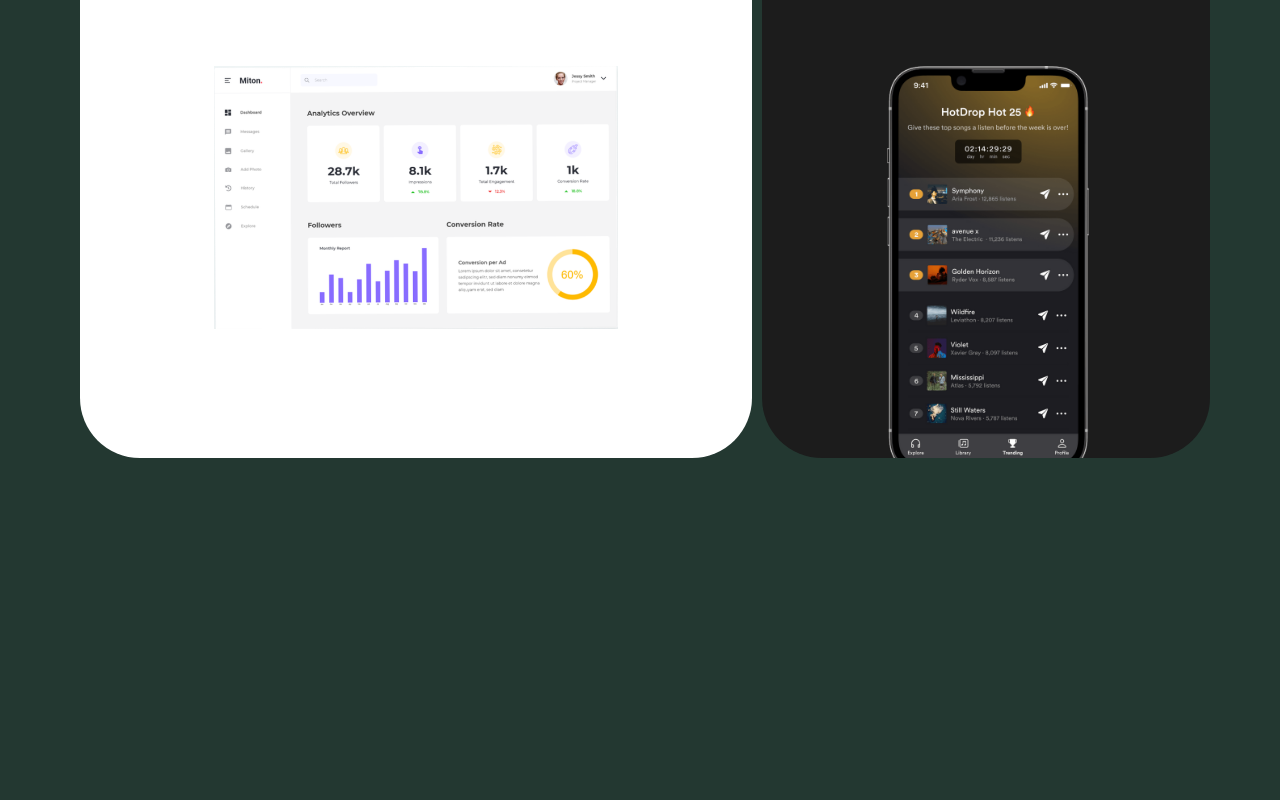
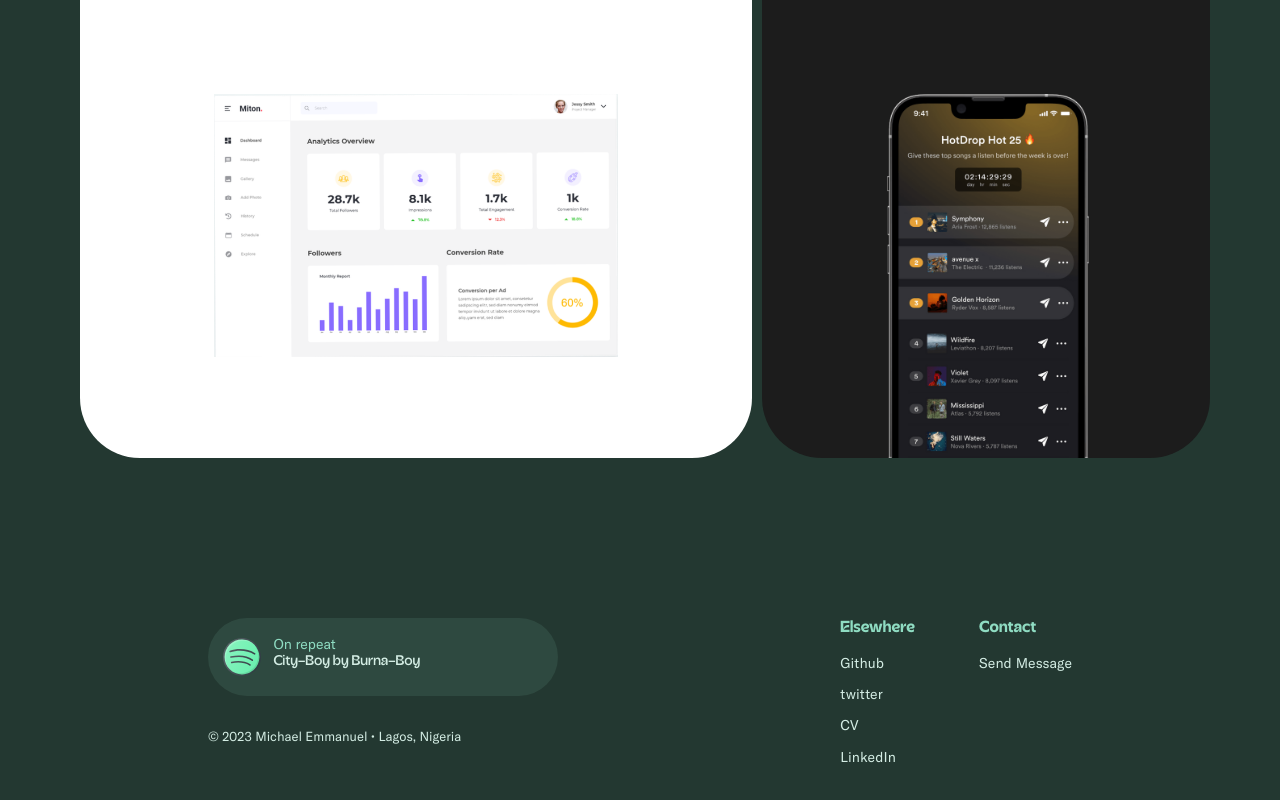
Before and after one commit to Mikey1233/myPortfolio, a React (Vite) app: page / in a window 1280 px wide. Shown: the part 1558-2358 px from the top of the page. Before the commit the page ends 2048 px from the top, so only its background shows below. Built offline with nearby package versions, Linux system fonts and the light colour scheme.

Commit message:
made the responsive design

```diff
--- a/src/component/Header/header.css
+++ b/src/component/Header/header.css
@@ -5,37 +5,14 @@
   padding: 7rem 1rem 0rem 1rem;
   text-align: center;
   align-items: center;
-  /* background-color: aqua; */
-  /* background: rgb(39, 174, 112); */
-
-  background:linear-gradient(
+  background: linear-gradient(
     180deg,
     rgba(39, 174, 112, 1) 0%,
     rgba(40, 149, 93, 1) 0%,
     rgba(35, 56, 49, 1) 82%,
     rgba(35, 56, 49, 1) 100%
   );
-
-
-animation: gradientChange 3s ease-in-out infinite;
-
 }
-/* Define the base gradient */
-
-/* Define the animation keyframes */
-@keyframes gradientChange {
-  0% {
-    background-position: 0% 50%;
-  }
-  50% {
-    background-position: 100% 50%;
-  }
-  100% {
-    background-position: 0% 50%;
-  }
-}
-
-/* Apply the animation to the element */
 
 .name {
   display: flex;
@@ -58,7 +35,7 @@ animation: gradientChange 3s ease-in-out infinite;
 .home-text p {
   color: var(--color-text-p);
   font-size: clamp(1rem, 0.8852rem + 0.4898vw, 1.375rem);
-  font-family: 'gt';
+  font-family: "gt";
 }
 .star1 {
   text-align: right;
@@ -67,3 +44,16 @@ animation: gradientChange 3s ease-in-out infinite;
 .star2 {
   text-align: left;
 }
+@media screen and (max-width: 700px) {
+  .header {
+    /* height: 100vh; */
+    padding: 7rem 1rem 0rem 1rem;
+
+  }
+  .name-content h3 {
+    font-size: 60px;
+  }
+  .home-text p{
+    font-size: 24px;
+  }
+}
--- a/src/component/InProgress/inprogress.css
+++ b/src/component/InProgress/inprogress.css
@@ -32,10 +32,11 @@
     background-color: hsla(0, 0%, 100%, 1);
     border-radius: 60px;
     padding: 20px 30px;
+    overflow: hidden;
     position: relative;
 }
 .box-1-content,.box-2-content{
-    text-align: right;
+    text-align: right
 }
 .box-1-content small{
     text-transform: uppercase;
@@ -52,7 +53,7 @@
 .box-1 img{
     position: absolute;
     width: 60%;
-    top: 30%;
+    top: 35%;
     left: 20%;
     transition: all .4s;
     cursor: pointer;
@@ -66,13 +67,13 @@ transform: translateY(10px);
     border-radius: 60px;
     padding: 20px 30px;
     position: relative;
-    z-index: 100;
+    /* z-index: 100; */
     overflow: hidden;
 }
 .box-2 img{
     position: absolute;
     width: 45%;
-    top: 30%;
+    top: 35%;
     left: 28%;
     transition: all .4s;
     cursor: pointer;
@@ -93,3 +94,29 @@ transform: translateY(10px);
     font-weight: 700;
     font-family: 'acorn',sans-serif;
 }
+
+@media screen and (max-width:700px){
+    .progress{
+        padding:  2rem ;
+        /* margin-top: 2rem; */
+    }
+    .progress-title h3{
+
+        font-size: 60px;
+        letter-spacing: 1px;
+        line-height: 100%;
+        margin-bottom: 3.5rem;
+    }
+    .progress-title p{
+        font-size: 24px;
+        line-height: 100%;
+        padding: unset;
+        /* max-width: 300px; */
+    }
+    .progress-content{
+        grid-template-columns:1fr;
+            grid-template-rows: 50% 50%;
+        gap: 2rem;
+        height: 80vh;
+    }
+}
--- a/src/component/footer/Footer.jsx
+++ b/src/component/footer/Footer.jsx
@@ -1,11 +1,80 @@
-import React from 'react'
+import React from "react";
+import "./footer.css";
+import sportIcon from "../../Assets/spotify.svg";
 
+const SongLink = ({ songUrl }) => {
+  const handleClick = () => {
+    window.open(`https://open.spotify.com/track/${songUrl}`, "_blank");
+  };
+
+  return (
+    <a href="#" onClick={handleClick}>
+      <p>City-Boy by Burna-Boy</p>
+    </a>
+  );
+};
 function Footer() {
   return (
-    <div>
-
+    <div className="footer">
+      <div className="footer-spotify">
+        <div className="footer-spotify-bar">
+          <img src={sportIcon} alt="spotify icon" />
+          <div className="footer-spotify-bar-content">
+            <span>On repeat</span>
+            <SongLink songUrl={"1OX1aWd5WTavFuOXZ7k6Q5"} />
+          </div>
+        </div>
+        <div className="copy">
+          <p> © 2023 Michael Emmanuel • Lagos, Nigeria</p>
+        </div>
+      </div>
+      <div className="footer-links">
+        <div className="footer-links-lists">
+          <p>Elsewhere</p>
+          <ul>
+            <li>
+              <a
+                className="footer-a"
+                href="https://github.com/Mikey1233"
+                target="blank"
+              >
+                Github
+              </a>
+            </li>
+            <li>
+              <a
+                className="footer-a"
+                href="https://twitter.com/MikeyCodes123"
+                target="blank"
+              >
+                twitter
+              </a>
+            </li>
+            <li>
+              <a className="footer-a">CV</a>
+            </li>
+            <li>
+              <a
+                className="footer-a"
+                target="blank"
+                href="https://www.linkedin.com/in/emmanuel-michael-b82106260/"
+              >
+                LinkedIn
+              </a>
+            </li>
+          </ul>
+        </div>
+        <div className="footer-links-contact">
+          <p>Contact</p>
+          <ul>
+            <li>
+              <a className="footer-a">Send Message</a>
+            </li>
+          </ul>
+        </div>
+      </div>
     </div>
-  )
+  );
 }
 
-export default Footer
+export default Footer;
--- a/src/component/footer/footer.css
+++ b/src/component/footer/footer.css
@@ -0,0 +1,75 @@
+.footer{
+    padding:  8rem 13rem 4rem 13rem;
+    display: flex;
+    justify-content: space-between;
+    /* padding: ; */
+}
+.footer-spotify-bar{
+display: flex;
+/* justify-content: space-between; */
+max-width: 350px;
+gap: 12px;
+background-color: hsla(160, 52%, 71%, .1);;
+padding: 7px 15px;
+align-items: center;
+margin-bottom: 2rem;
+border-radius: 60px;
+}
+.footer-spotify-bar-content span{
+    font-size: 14px;
+    color: #8fdcc2;
+    /* margin-bottom: 10px; */
+    font-family:'gt',sans-serif;
+}
+
+.footer-spotify-bar-content{
+    padding-top: 10px;
+}
+.footer-spotify-bar-content a{
+    font-family: 'acorn-light',sans-serif;
+}
+.copy p{
+    color: #d4ede4;
+    font-size: 13px;
+    font-family: 'gt',sans-serif;
+}
+.footer-spotify img{
+    width: 12%;
+}
+.footer-links{
+    display: flex;
+    gap: 4rem;
+}
+.footer-links ul{
+    list-style-type: none;
+    display: flex;
+    flex-direction: column;
+    gap: 0.7rem;
+    margin-top: 1rem;
+}
+.footer-a {
+    padding: 0;
+    cursor: pointer;
+    transition: all .4s;
+    font-family: 'gt',sans-serif;
+}
+.footer-a:hover{
+    color: var(--color-text-h);
+}
+.footer-links-lists,.footer-links-contact{
+    color: var(--color-text-h);
+    font-family: 'acorn',sans-serif;
+    letter-spacing: 0.1px;
+}
+@media screen and (max-width:700px) {
+    .footer{
+        padding:  8rem 2rem 4rem 2rem;
+        flex-direction: column;
+        gap: 3rem;
+        justify-content: space-between;
+        /* padding: ; */
+    }
+    .copy p{
+        font-size: 15px;
+    }
+}
--- a/src/component/gallery/Gallery.jsx
+++ b/src/component/gallery/Gallery.jsx
@@ -21,22 +21,8 @@ import res from "../../Assets/responsive.svg";
 
 
 function Gallery() {
-  const stackData = [
-    {
-      title: "Languages",
-      // data: `JavaScript(ES6+) ${<img src={jv}/>}, HTML 5, CSS 3, TAILWINDCSS.`,
-    },
-    {
-      title: "Frameworks & Tools",
-      // data: "GitHub, Vercel, Firebase, Reactjs, Vite",
-    },
-    {
-      title: "Others",
-      //   data: `Version Control Systems ,
-      //   Responsive Web Design, Communication, Collaboration,
-      //  Critical Thinking, Adaptablity`,
-    },
-  ];
+
+
   return (
     <div className="gallery-stack">
       <div className="gallery-stack-title">
--- a/src/component/gallery/stack/Stack.jsx
+++ b/src/component/gallery/stack/Stack.jsx
@@ -27,20 +27,20 @@ function Stack({
           <img src={img1} alt="logo" />
         </p>
         <p>
-          <span>, {two} </span>
+          <span> • {two} </span>
           <img src={img2} alt="logo" />
         </p>
         <p>
-          <span>, {three} </span>
+          <span> • {three} </span>
           <img src={img3} alt="logo" />
         </p>
         <p>
-          <span>, {four} </span>
+          <span> • {four} </span>
           <img src={img4} alt="logo" />
         </p>
         {cond && (
           <p>
-            <span>, {five} </span>
+            <span> • {five} </span>
             <img src={img5} alt="logo" />
           </p>
         )}
--- a/src/index.css
+++ b/src/index.css
@@ -8,6 +8,10 @@
 @font-face {
   font-family: "acorn";
   src: url('acorn/Acorn-Bold.otf');
+}
+@font-face {
+  font-family: "acorn-light";
+  src: url('acorn/Acorn-Medium.otf');
 }
 @font-face {
   font-family: "gt";
--- a/src/layouts/RootLayout.jsx
+++ b/src/layouts/RootLayout.jsx
@@ -1,17 +1,46 @@
 import React from 'react'
 import { Link, NavLink, Outlet } from 'react-router-dom'
+import { useRef, useEffect, useState } from "react";
 import './rootLayout.css'
 function RootLayout() {
+  const observer = useRef(null);
+  const [fade, setFade] = useState(false);
+  const containerRef = useRef(null);
+  useEffect(() => {
+    observer.current = new IntersectionObserver(
+      (entries) => {
+        if (entries[0].isIntersecting) {
+          setFade(true);
+        } else {
+          setFade(false);
+        }
+      },
+      { threshold: 0.5 }
+    );
+
+    if (containerRef.current) {
+      observer.current.observe(containerRef.current);
+    }
+
+    // Cleanup the observer when the component is unmounted
+    return () => {
+      if (observer.current) {
+        observer.current.disconnect();
+      }
+    };
+  }, [fade]); // Re-run the effect when the items change
+
   return (
-    <div className='root-layout'>
+    <div className='root-layout' ref={containerRef}>
       <div className='root-layout-navlist-container'>
         <nav>
-          <ul className='root-layout-navlist'>
+          <ul className={fade ? "root-layout-navlist":"root-layout-navlist blur"}>
             <NavLink to={'/'}><li>Home</li></NavLink>
             <NavLink to={'about'}><li>About</li></NavLink>
+            <NavLink to={'projects'}><li>Projects</li></NavLink>
+
             <NavLink to={'about'}><li>Blogs</li></NavLink>
 
-            <NavLink to={'projects'}><li>Projects</li></NavLink>
             <NavLink to={'contact'}><li>Contact</li></NavLink>
           </ul>
         </nav>
--- a/src/layouts/rootLayout.css
+++ b/src/layouts/rootLayout.css
@@ -14,12 +14,24 @@
     left: 50%;
   transform: translate(-50%, -50%);
   padding: 0.5rem 1rem;
-  background-color: var(--color-backdrop);
   z-index: 100;
   border-radius: 50px;
-  backdrop-filter:blur(20px) saturate(1.7);
+}
+.blur{
+    background-color: var(--color-backdrop);
+    backdrop-filter:blur(20px) saturate(1.7);
 }
 .outlet{
     grid-row: 1/2;
     height: fit-content;
 }
+@media screen and (max-width: 700px) {
+    .root-layout-navlist{
+        top: 5%;
+        gap: 0;
+    }
+    .outlet{
+
+        height: fit-content;
+    }
+}
--- a/src/pages/home/Home.jsx
+++ b/src/pages/home/Home.jsx
@@ -3,12 +3,14 @@ import './home.css'
 import Header from '../../component/Header/Header'
 import Gallery from '../../component/gallery/Gallery'
 import Inprogress from '../../component/InProgress/Inprogress'
+import Footer from '../../component/footer/Footer'
 function Home() {
   return (
     <div className='home'>
       <Header/>
       <Gallery/>
       <Inprogress/>
+      <Footer/>
     </div>
   )
 }
```
Also changed, not shown: src/component/gallery/gallery.css (+37 -13 lines), src/Assets/spotify.svg (added).
